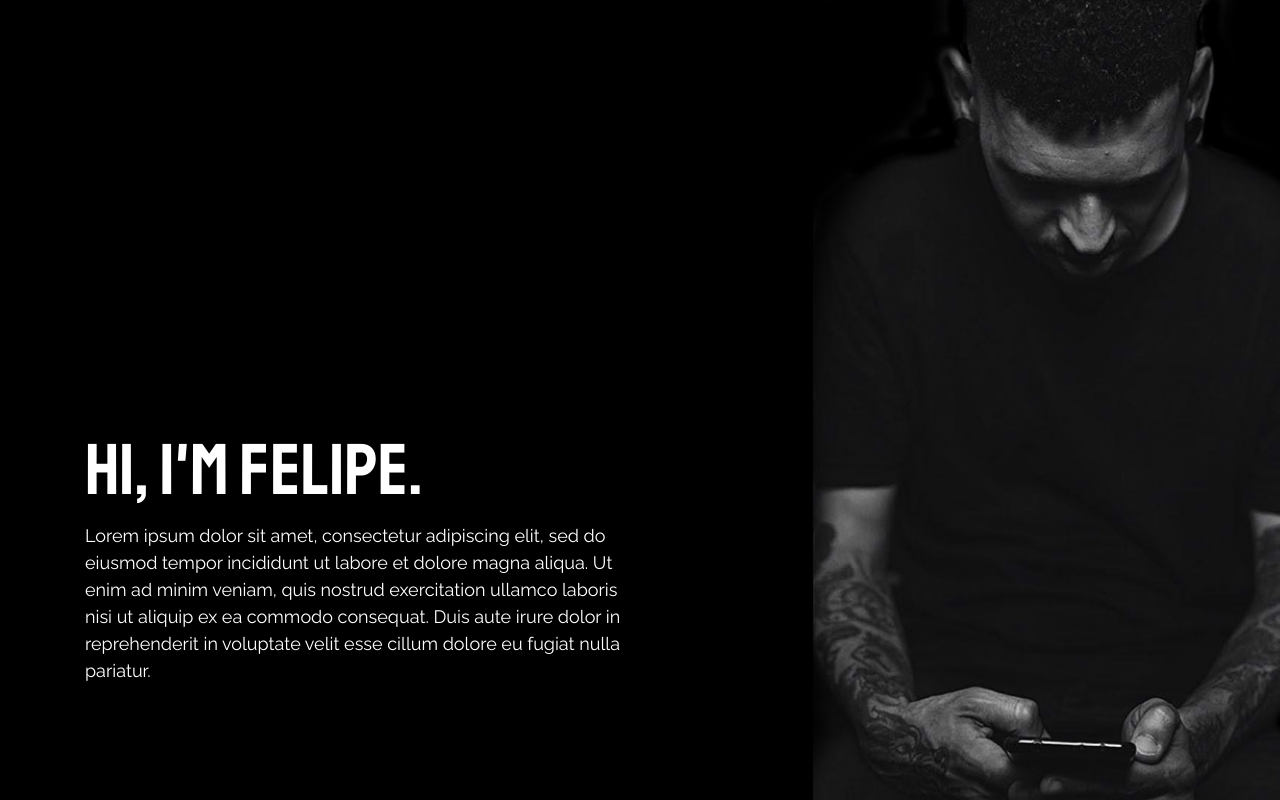
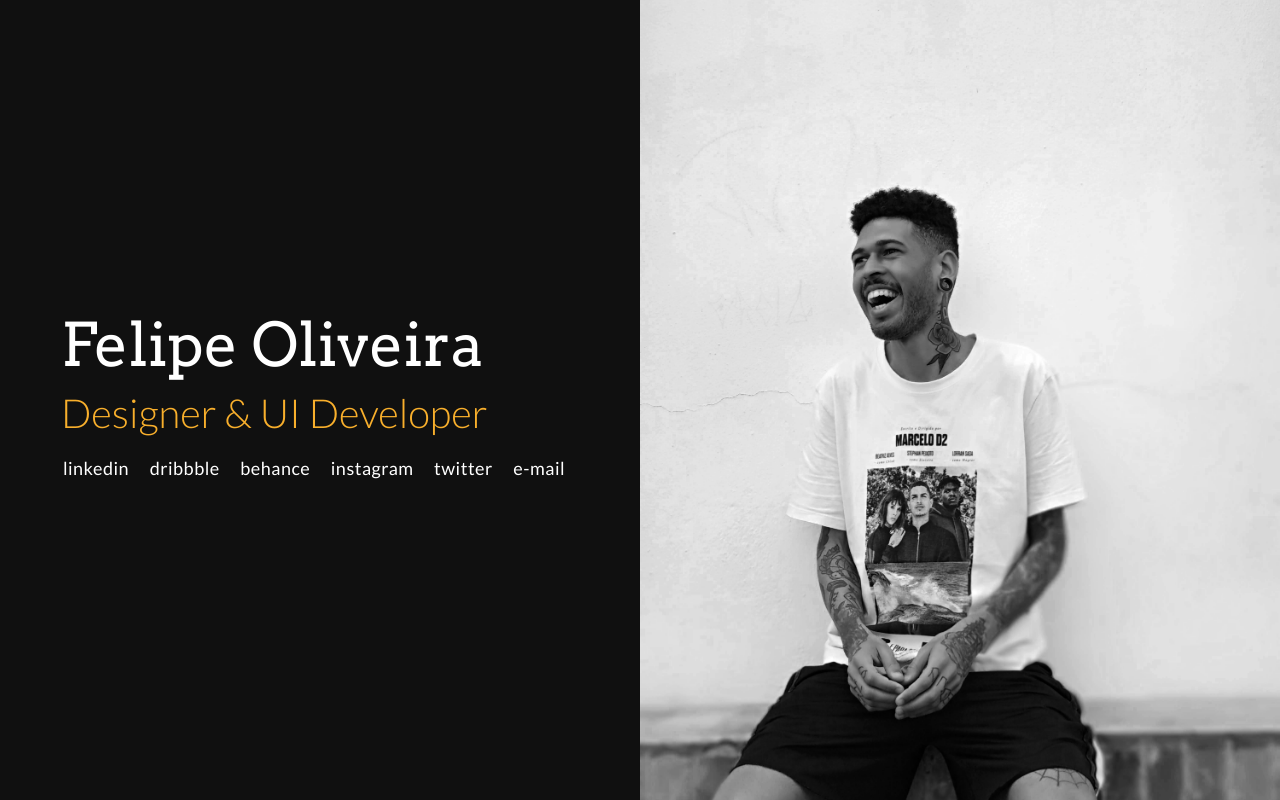
Before and after one commit to felipecotto/felipecotto.github.io, a plain HTML site: page index.html in a window 1280 px wide. Drawn offline with Linux system fonts and the light colour scheme.

Commit message:
New Version

```diff
--- a/css/style.css
+++ b/css/style.css
@@ -1,22 +1,72 @@
 .main-bg {
-	background-image: url(../img/bg.jpg);
+	background-image: url(../img/felipe-oliveira.jpg);
 	background-repeat: no-repeat;
 	background-size: cover;
-	height: 100vh;
 	background-position: center;
-	    display: flex;
-    align-items: flex-end;
-    padding-bottom: 100px;
+	color: #e3e3e3;
 }
 
-.content h1 {
-		color: #fff;
-		font-family: 'Staatliches', cursive;
-		font-size: 72px;
+.yellow {
+	color: #f8af2c;
 }
 
-.content p {
-		color: #fff;
-		font-size: 18px;
-		font-family: 'Raleway', sans-serif;
+.bg-black {
+	background-color: #101010;
+	color: #fff;
 }
+
+.grid-container {
+    display: flex;
+    align-items: center;
+    justify-content: space-between;
+}
+
+.grid-item {
+	width: 100%;
+    height: 100vh;
+    justify-content: center;
+    align-items: center;
+    align-content: center;
+    display: grid;
+}
+
+.social {
+	margin: 0;
+	padding: 0;
+	list-style: none;
+}
+
+.social li {
+ display: inline-block;
+}
+
+.social li a {
+	color: #fff;
+    text-decoration: none;
+	padding: 8px 0;
+	padding-right: 12px;
+	display: block;
+	font-size: 18px;
+    letter-spacing: 0.5px;
+	font-weight: 400;
+	font-family: 'Lato', sans-serif;
+	border: solid 2px transparent;
+	-webkit-transition: all 0.3s ease-out;
+	transition: all 0.3s ease-out;
+}
+
+.social li a:hover {
+	color: #f8af2c;
+	border: solid 2px #f8af2c;
+}
+
+.title {
+	font-family: 'Arvo', serif;
+	font-size: 60px;
+}
+
+.sub-title {
+	font-family: 'Lato', sans-serif;
+	font-weight: 300;
+	font-size: 40px;
+}
--- a/index.html
+++ b/index.html
@@ -1,28 +1,40 @@
 <!DOCTYPE html>
 <html>
+
 <head>
 	<meta charset="UTF-8">
 	<meta name="description" content="Free Web tutorials">
 	<meta name="keywords" content="HTML,CSS,XML,JavaScript">
 	<meta name="author" content="John Doe">
 	<meta name="viewport" content="width=device-width, initial-scale=1.0">
-<title>Olá Mundo</title>
-<link href="https://fonts.googleapis.com/css?family=Staatliches" rel="stylesheet">
-<link href="https://fonts.googleapis.com/css?family=Raleway:300i,400,400i,500" rel="stylesheet">
+	<title>Felipe | Designer & UI Developer</title>
+	<link href="https://fonts.googleapis.com/css?family=Arvo&display=swap" rel="stylesheet">
+	<link href="https://fonts.googleapis.com/css?family=Lato:300,400&display=swap" rel="stylesheet">
 	<link rel="stylesheet" type="text/css" href="css/bootstrap.min.css">
 	<link rel="stylesheet" type="text/css" href="css/style.css">
 </head>
+
 <body>
 
-	<section class="main-bg">
-		<div class="container">
-			<div class="row">
-				<div class="col-md-6 content">
-<h1>Hi, I'm Felipe.</h1>
-<p>	Lorem ipsum dolor sit amet, consectetur adipiscing elit, sed do eiusmod tempor incididunt ut labore et dolore magna aliqua. Ut enim ad minim veniam, quis nostrud exercitation ullamco laboris nisi ut aliquip ex ea commodo consequat. Duis aute irure dolor in reprehenderit in voluptate velit esse cillum dolore eu fugiat nulla pariatur. </p>
+	<div class="grid-container">
+		<div class="grid-item bg-black">
+			<h1 class="title">Felipe Oliveira</h1>
+			<h3 class="yellow sub-title"> Designer & UI Developer</h3>
+			<aside>
+				<ul class="social">
+					<li><a href="">linkedin</a></li>
+					<li><a href="">dribbble</a></li>
+					<li><a href="">behance</a></li>
+					<li><a href="">instagram</a></li>
+					<li><a href="">twitter</a></li>
+					<li><a href="">e-mail</a></li>
+				</ul>
+			</aside>
+		</div>
+		<div class="main-bg grid-item">
+			.
 		</div>
 	</div>
-
 
 	</div>
 	</section>
@@ -31,4 +43,5 @@
 
 	<script src="js/bootstrap.min.js"></script>
 </body>
+
 </html>
```
Also changed, not shown: img/bg.jpg (deleted), img/felipe-oliveira.jpg (added). Lines whose indentation alone changed are shown as unchanged.
